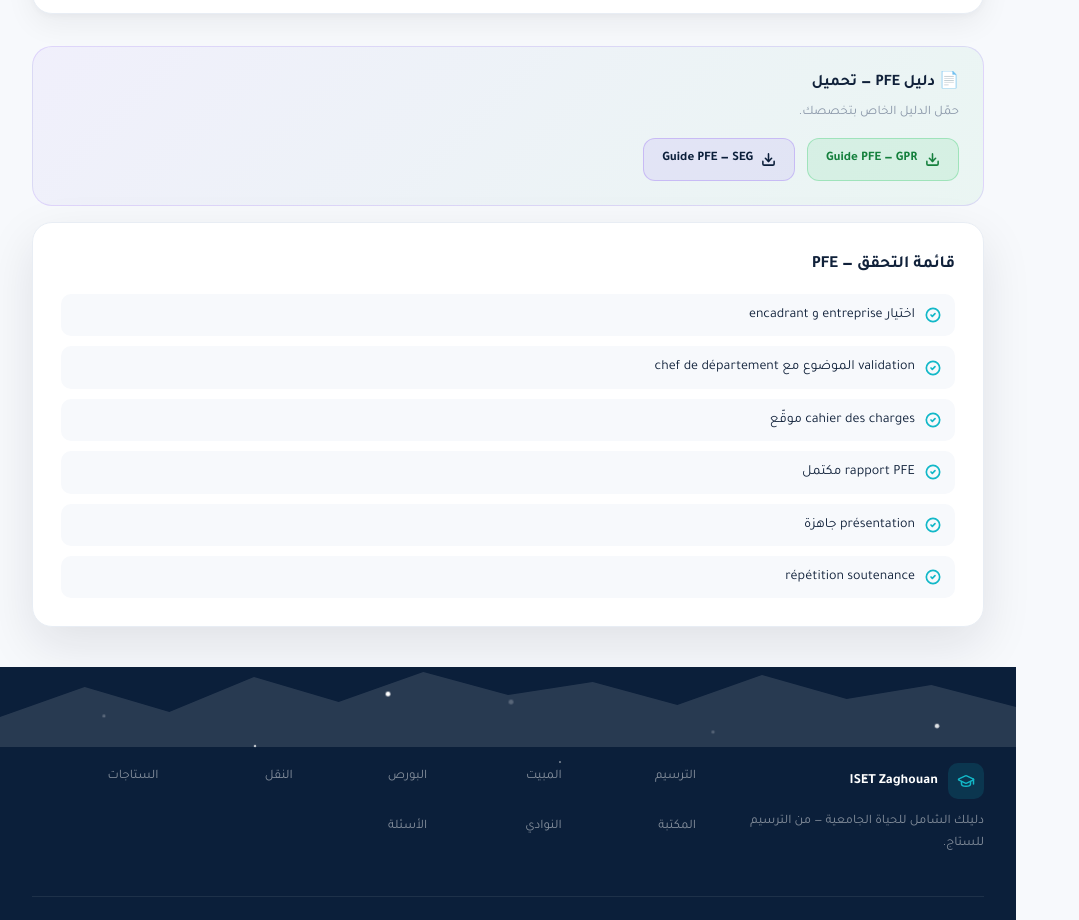
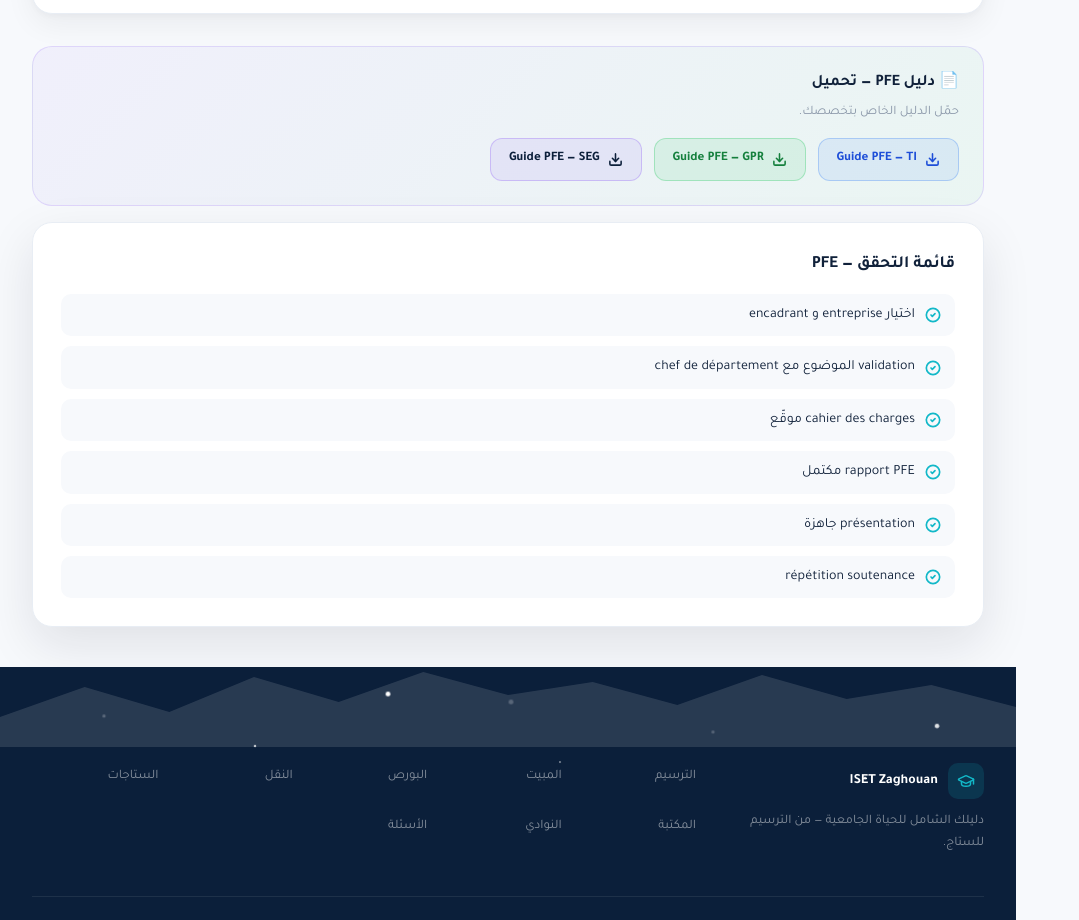
Before and after one commit to jozefelmanga/iset-zaghouan-hub, a Next.js app: page /stages/pfe in a window 1280 px wide. Shown: the part 1055-1975 px from the top of the page, without its empty margins (0-1079 px from the left). Built offline with nearby package versions, Linux system fonts and the light colour scheme; no server answers.

Commit message:
feat: add download link for PFE TI guide and include the PDF file

```diff
--- a/src/app/stages/pfe/page.tsx
+++ b/src/app/stages/pfe/page.tsx
@@ -98,6 +98,26 @@ export default function PfePage() {
           </p>
           <div style={{ display: "flex", flexWrap: "wrap", gap: "12px" }}>
             <a
+              href="/documents/stages/pfe/Guide-de-PFE TI.pdf"
+              download
+              style={{
+                display: "inline-flex",
+                alignItems: "center",
+                gap: "8px",
+                padding: "10px 18px",
+                borderRadius: "12px",
+                background: "rgba(59,130,246,0.1)",
+                border: "1px solid rgba(59,130,246,0.3)",
+                color: "#1d4ed8",
+                fontWeight: 700,
+                fontSize: "13px",
+                textDecoration: "none",
+              }}
+            >
+              <Download size={15} strokeWidth={2.5} />
+              Guide PFE — TI
+            </a>
+            <a
               href="/documents/stages/pfe/Guide-de-PFE GPR.pdf"
               download
               style={{
```
Also changed, not shown: 1 other file (tests, documents, lock files or other folders).
